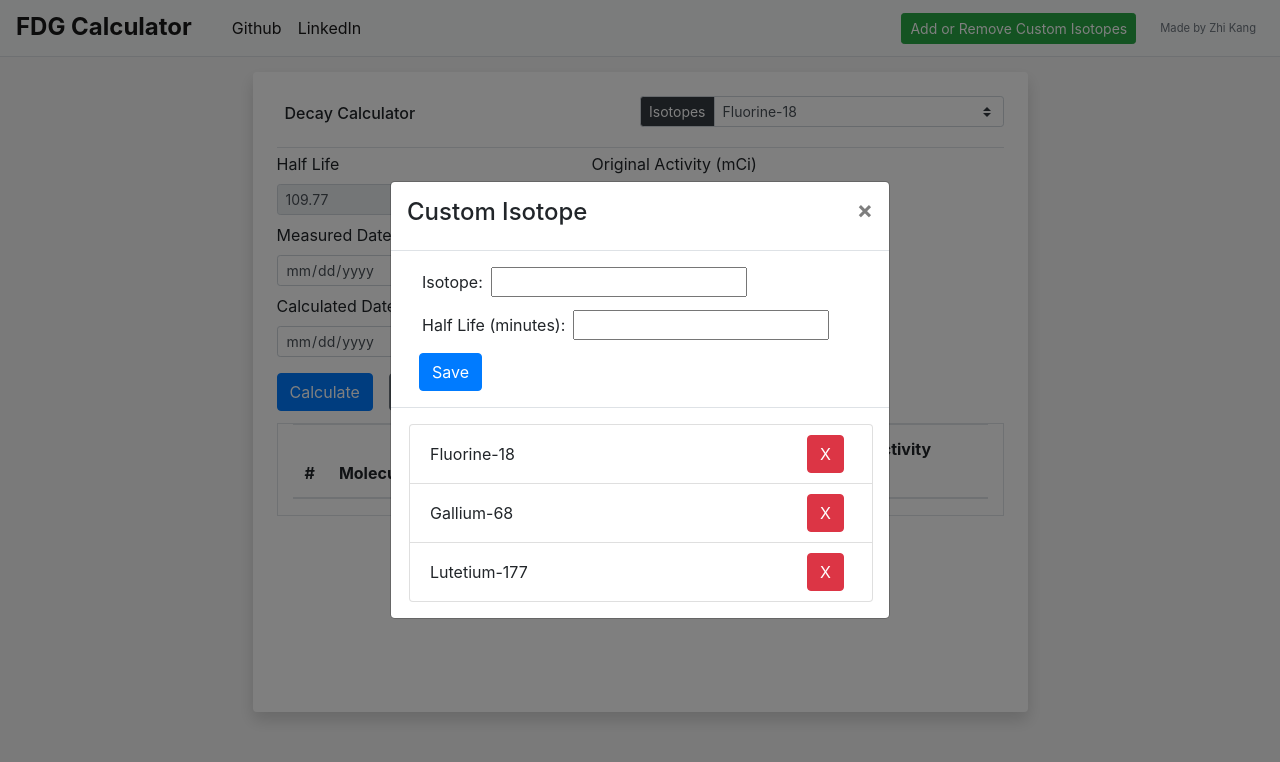
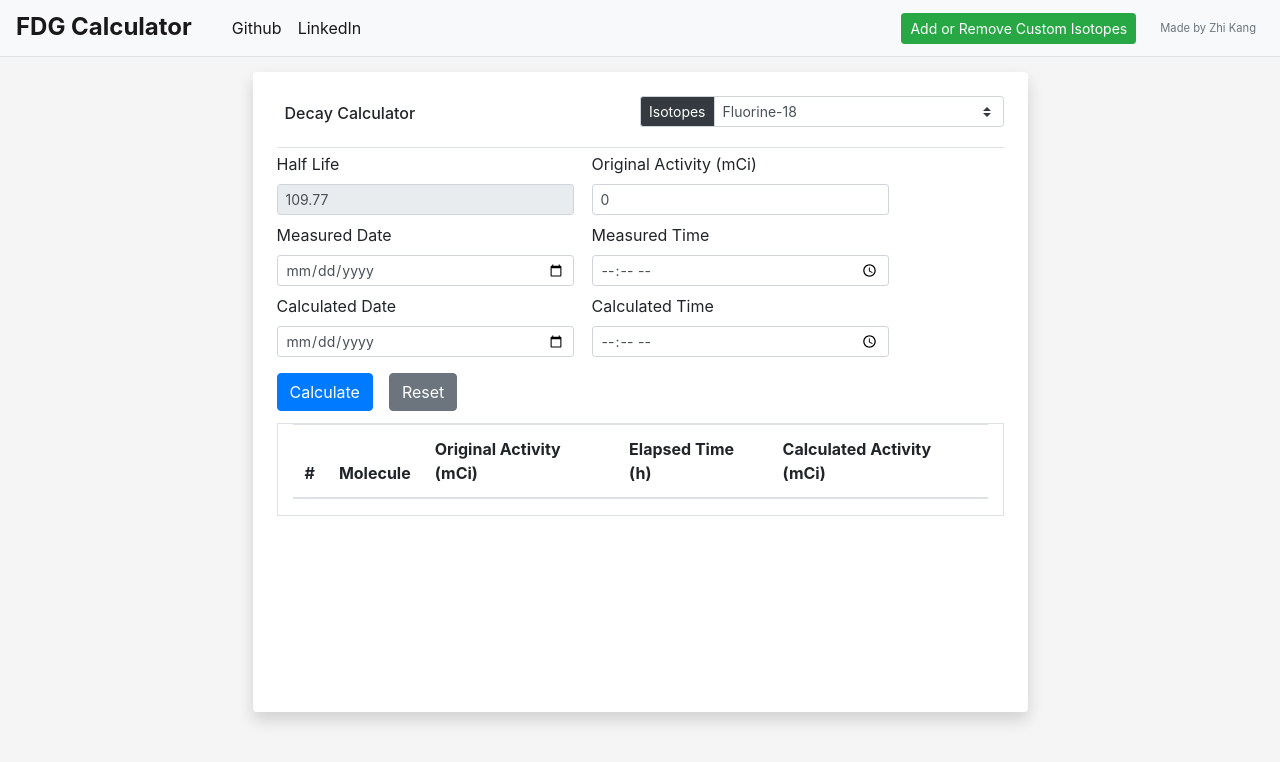
Before and after one commit to zhi-k/simpleIsotopesCalculator, a React (Create React App) app: page / in a window 1280 px wide. Shown: the top 762 px of the page. Built offline with nearby package versions, Linux system fonts and the light colour scheme; the HTML template or start-up script is replaced by a standard one.

Commit message:
Modal default to closed

```diff
--- a/src/components/OptionsButton.js
+++ b/src/components/OptionsButton.js
@@ -97,7 +97,7 @@ function CenteredModal(props) {
 }
 
 export default function OptionsButton() {
-  const [modalShow, setModalShow] = useState(true);
+  const [modalShow, setModalShow] = useState(false);
 
   return (
     <>
```
